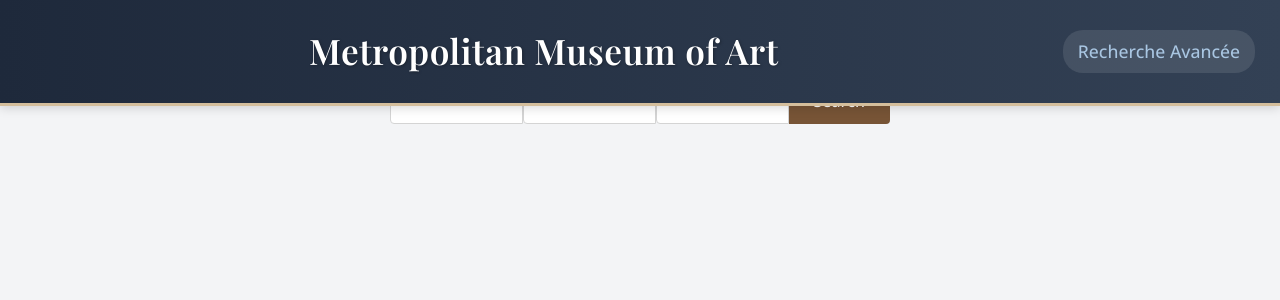
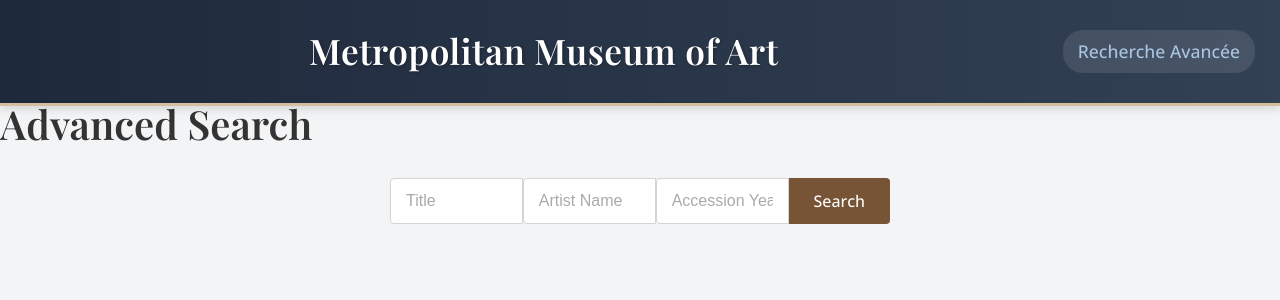
Before and after one commit to mathh60/2WEBD, a React (Vite) app: page /advanced-search in a window 1280 px wide. Shown: the top 300 px of the page. Built offline with nearby package versions, Linux system fonts and the light colour scheme; a web font is replaced by a local one.

Commit message:
Fix_bug_search_advanced+dodo

```diff
--- a/src/App.css
+++ b/src/App.css
@@ -310,3 +310,7 @@
     font-size: 1.6rem;
   }
 }
+
+.advanced-search-container {
+  margin-top: 100px; /* ou padding-top: 100px; selon la structure */
+}
```
Also changed, not shown: src/Components/AdvancedSearchForm.tsx (renamed from src/Components/AdvancedSeearchForm.tsx).
